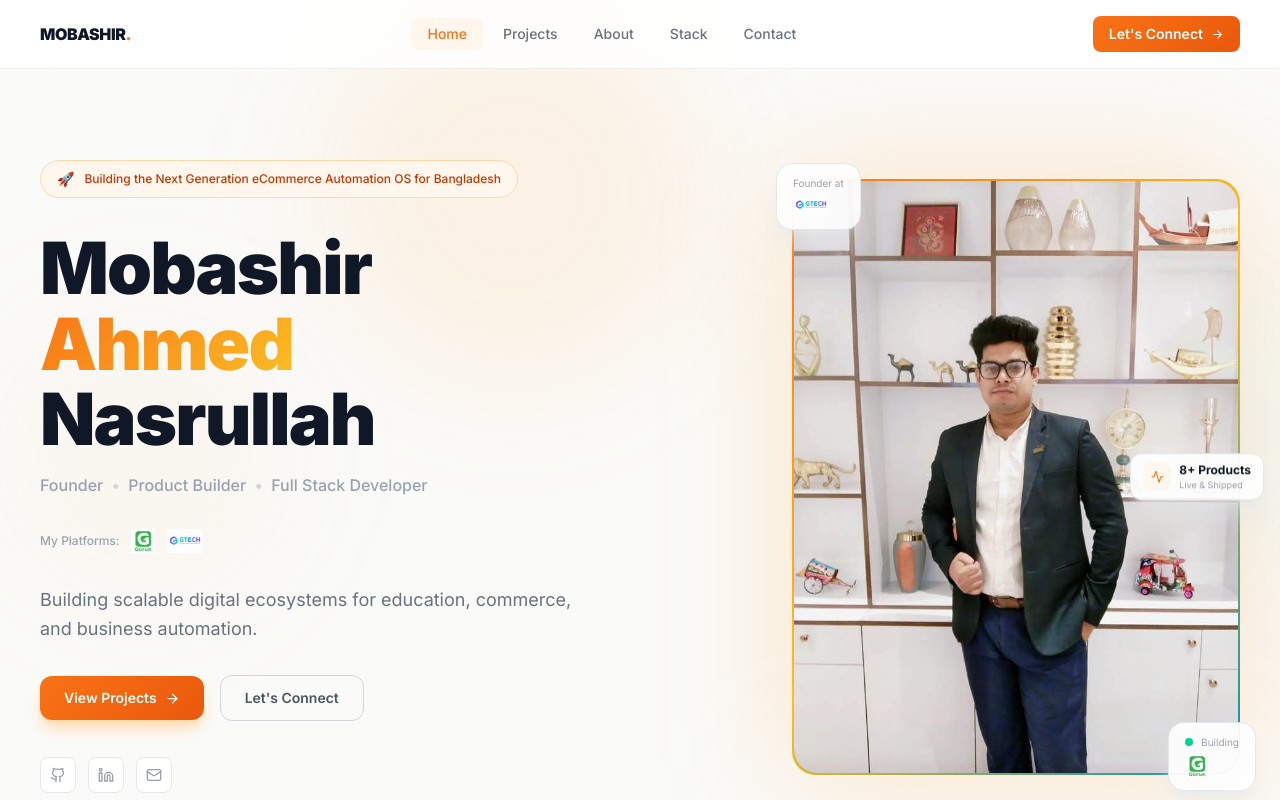
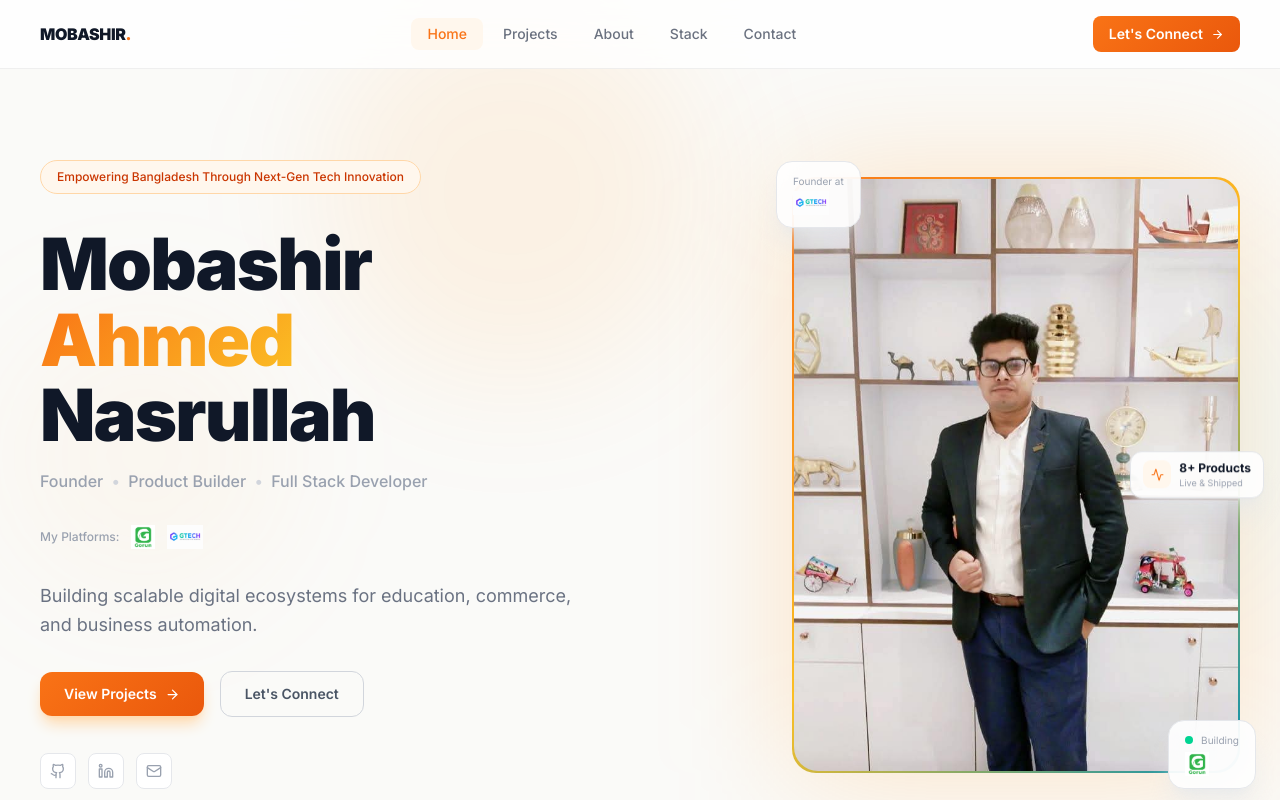
Before and after one commit to mobashirslc-ctrl/Mobashir, a React (Vite) app: page / in a window 1280 px wide. Shown: the top 800 px of the page. Built offline with nearby package versions, Linux system fonts and the light colour scheme.

Commit message:
Update tagline

```diff
--- a/src/app/App.tsx
+++ b/src/app/App.tsx
@@ -383,8 +383,8 @@ export default function App() {
               </div>
               {/* Badge */}
               <div className="inline-flex items-center gap-2.5 px-4 py-2 rounded-full border border-orange-200 bg-orange-50 text-sm">
-                <span>🚀</span>
-                <span className="text-orange-700 text-xs font-medium">Building the Next Generation eCommerce Automation OS for Bangladesh</span>
+
+                <span className="text-orange-700 text-xs font-medium">Empowering Bangladesh Through Next-Gen Tech Innovation</span>
               </div>
               {/* Headline */}
               <div className="space-y-2">
```
